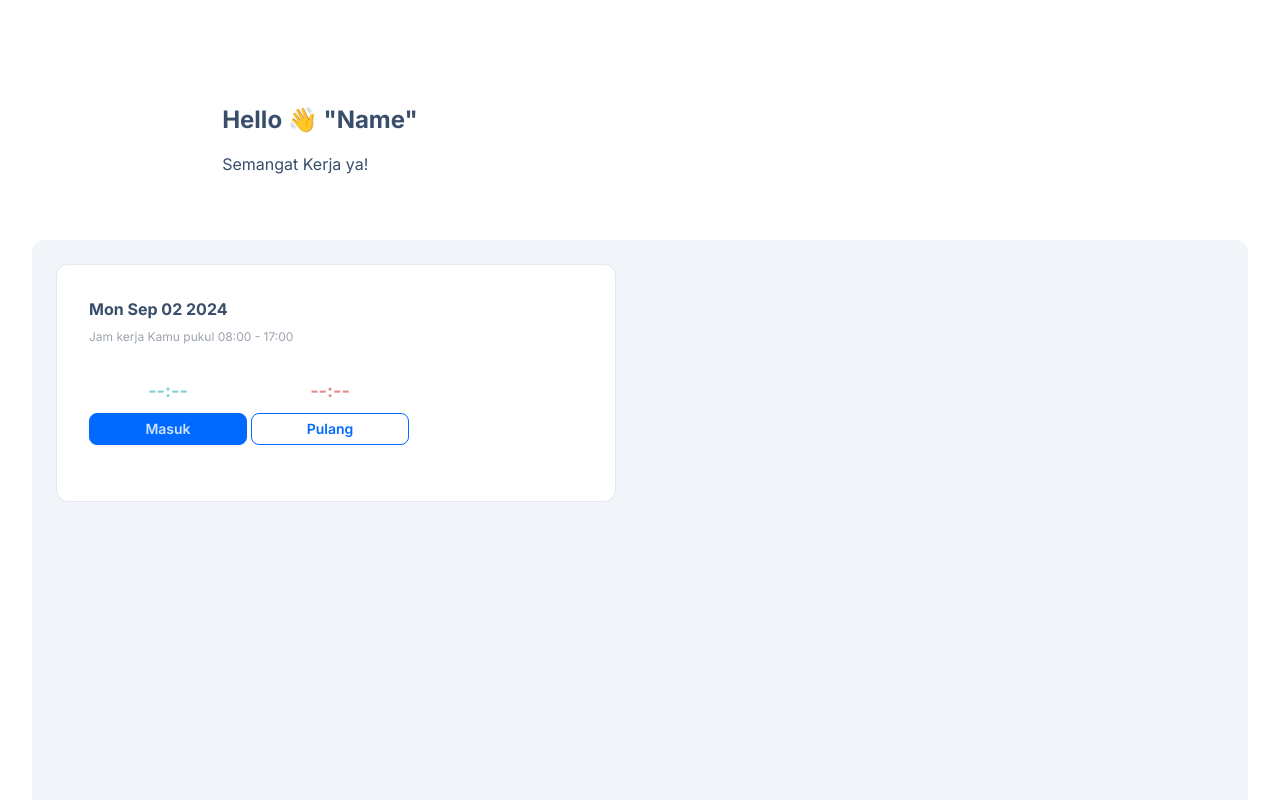
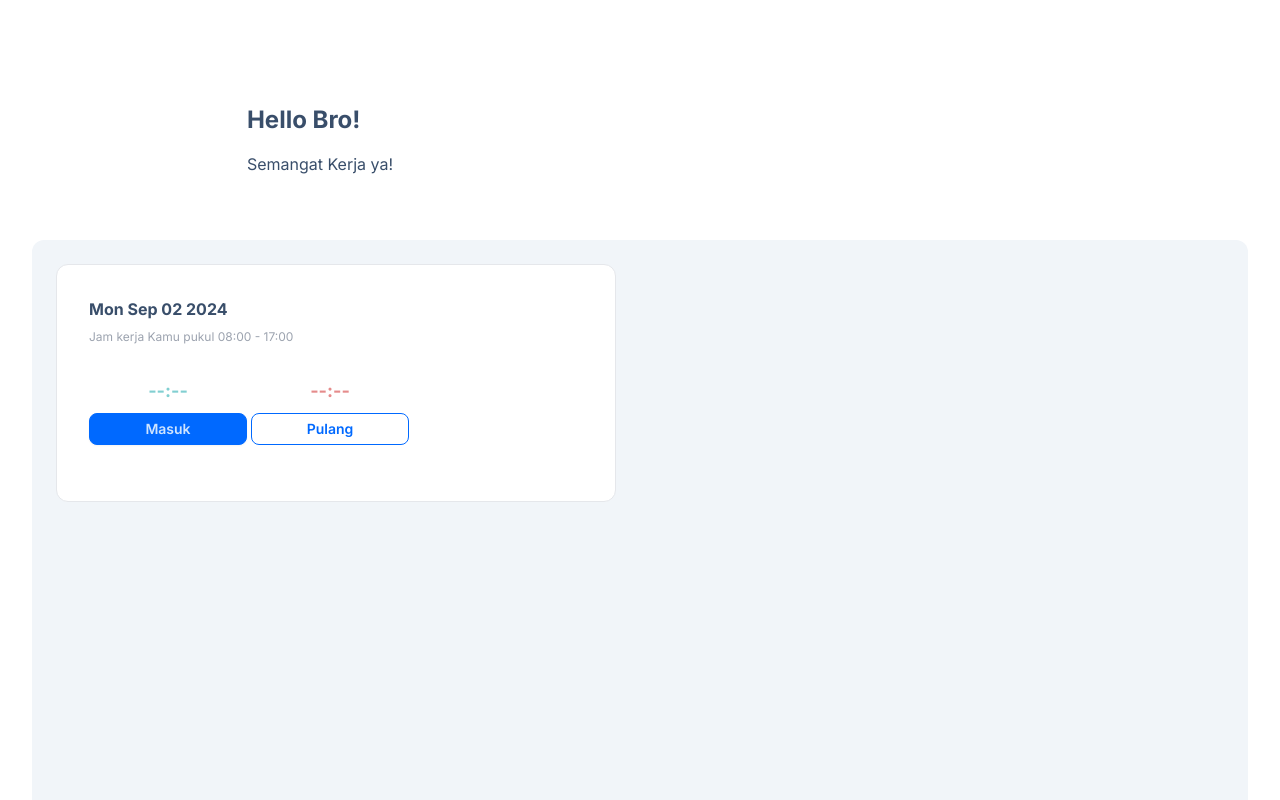
Before and after one commit to caturhidayat/nice-day, a Next.js app: page /hr in a window 1280 px wide. Shown: the top 800 px of the page. Built offline with nearby package versions, Linux system fonts and the light colour scheme; no server answers.

Commit message:
(app): remove emoji change to text

```diff
--- a/app/hr/page.tsx
+++ b/app/hr/page.tsx
@@ -11,7 +11,7 @@ export default function page() {
   return (
     <div className="bg-base-100">
       <div className="grid justify-center max-w-xl px-4">
-        <h2 className="text-xl font-bold sm:text-2xl ">Hello 👋 "Name"</h2>
+        <h2 className="text-xl font-bold sm:text-2xl ">Hello Bro!</h2>
         <p className="mt-4 text-base-content">Semangat Kerja ya!</p>
       </div>
 
```
